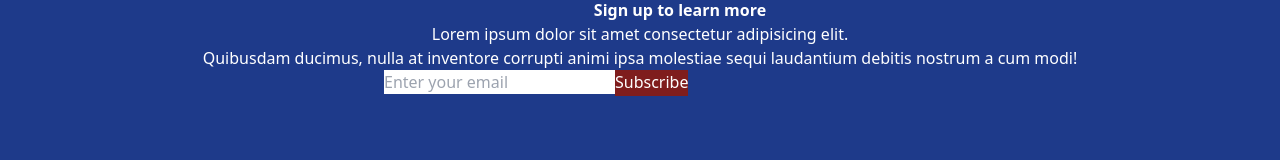
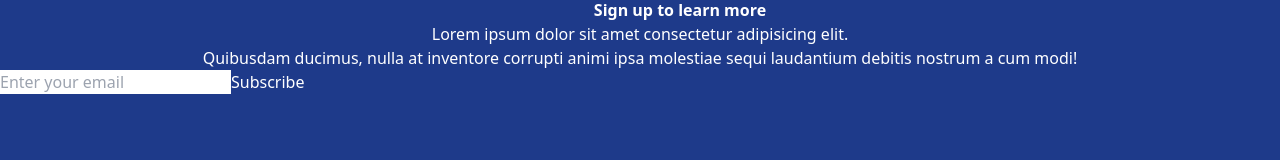
Before and after one commit to patrickiyiakimo/Coinfied-2024, a React (Create React App) app: page / in a window 1280 px wide. Shown: the part 1931-2091 px from the top of the page. Built offline with nearby package versions, Linux system fonts and the light colour scheme; no server answers.

Commit message:
Update Footer.jsx

```diff
--- a/src/components/Footer.jsx
+++ b/src/components/Footer.jsx
@@ -13,8 +13,8 @@ const Footer = () => {
           ducimus, nulla at inventore corrupti animi ipsa molestiae sequi
           laudantium debitis nostrum a cum modi!
         </p>
-        <input type="text" name="text" placeholder="Enter your email" className="ml-96 " />
-        <button className="pt-0-5 pb-0.5 bg-red-900">Subscribe</button>
+        <input type="text" name="text" placeholder="Enter your email" className=" " />
+        <button className="">Subscribe</button>
         <div className="footer-section bg-blue-600 ml-20 mr-20 mt-20">
           <p className="">Coinfied</p>
           <p className="">
```
